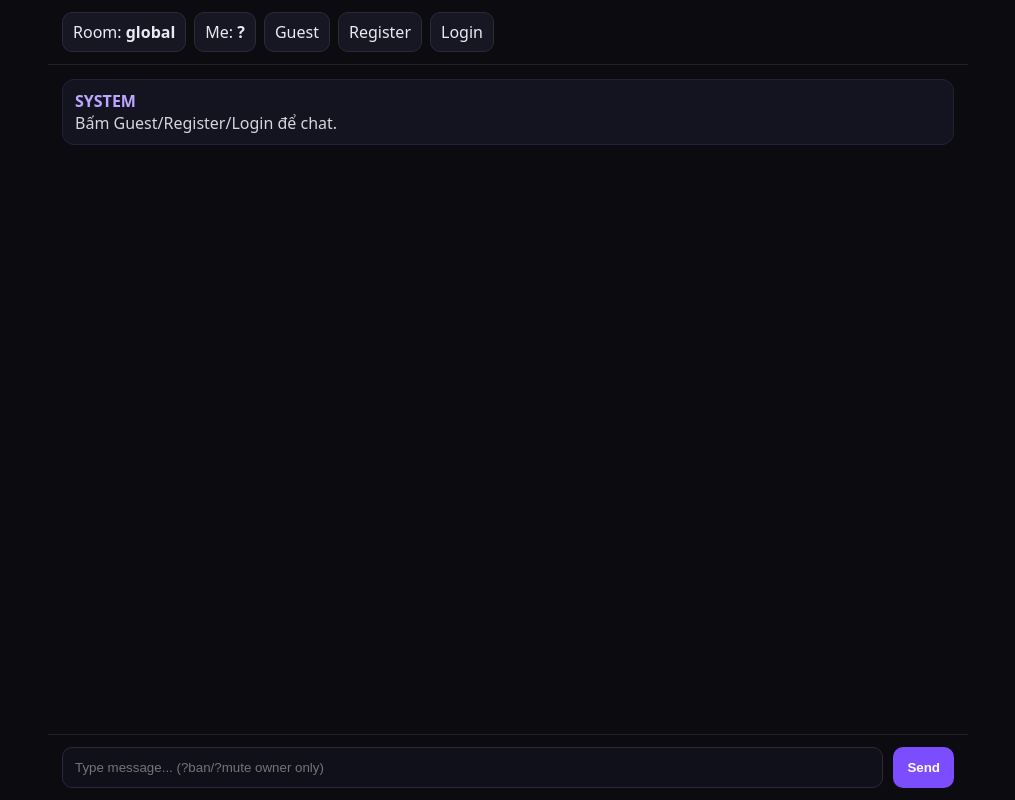
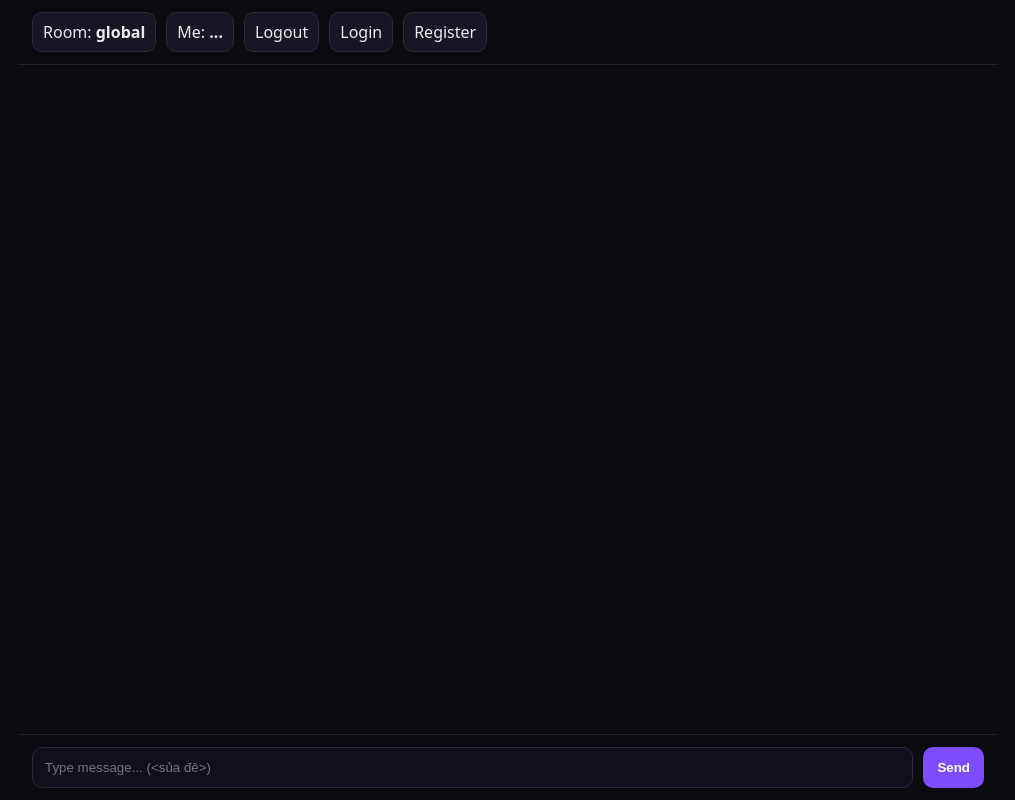
Before and after one commit to trieu1082/chat-with-me, a website: page public/index.html in a window 1280 px wide. Shown: the whole page, without its empty margins (132-1147 px from the left). Drawn offline with Linux system fonts and the light colour scheme.

Commit message:
Refactor HTML structure and update styles

```diff
--- a/public/index.html
+++ b/public/index.html
@@ -6,34 +6,45 @@
   <title>PMT Chat</title>
   <style>
     body{margin:0;background:#0b0b10;color:#eaeaf2;font-family:system-ui}
-    .wrap{max-width:920px;margin:0 auto;height:100vh;display:flex;flex-direction:column}
-    .top{padding:12px 14px;border-bottom:1px solid #222;display:flex;gap:8px;align-items:center;flex-wrap:wrap}
+    .wrap{max-width:980px;margin:0 auto;height:100vh;display:flex;flex-direction:column}
+    .top{padding:12px 14px;border-bottom:1px solid #222;display:flex;gap:10px;align-items:center;flex-wrap:wrap}
     .pill{background:#171723;border:1px solid #2a2a3a;border-radius:10px;padding:8px 10px}
     .btn{cursor:pointer;user-select:none}
     .msgs{flex:1;overflow:auto;padding:14px;display:flex;flex-direction:column;gap:10px}
     .m{padding:10px 12px;background:#141420;border:1px solid #22223a;border-radius:12px}
-    .u{font-weight:700;color:#bda6ff}
-    .t{opacity:.9;white-space:pre-wrap;word-break:break-word}
+    .u{font-weight:800;color:#bda6ff;margin-bottom:2px}
+    .t{opacity:.92;white-space:pre-wrap;word-break:break-word;line-height:1.35}
     .bar{display:flex;gap:10px;padding:12px 14px;border-top:1px solid #222}
     input{flex:1;background:#10101a;border:1px solid #2a2a3a;border-radius:10px;padding:12px;color:#fff;outline:none}
-    button{background:#7c4dff;border:none;color:#fff;border-radius:10px;padding:12px 14px;font-weight:700}
+    button{background:#7c4dff;border:none;color:#fff;border-radius:10px;padding:12px 14px;font-weight:800}
+    .pin{background:#10101a;border:1px solid #2a2a3a;border-radius:10px;padding:10px 12px;display:none;max-width:980px;margin:12px 14px 0 14px;overflow:hidden;text-overflow:ellipsis;white-space:nowrap}
+    .msg.h1{font-size:18px;font-weight:900}
+    .msg.h2{font-size:16px;font-weight:900}
+    .spoiler{background:#2a2a3a;color:transparent;border-radius:6px;padding:0 6px;cursor:pointer;user-select:none}
+    .spoiler.reveal{color:#eaeaf2}
+    .meta{opacity:.55;font-size:12px;margin-left:6px}
   </style>
 </head>
 <body>
   <div class="wrap">
     <div class="top">
       <div class="pill">Room: <b id="room">global</b></div>
-    <div class="pill">Me: <b id="me">?</b></div>
-    <div class="pill btn" id="guest">Guest</div>
+      <div class="pill">Me: <b id="me">...</b></div>
+      <div class="pill btn" id="logout">Logout</div>
+      <div class="pill btn" id="login">Login</div>
       <div class="pill btn" id="register">Register</div>
-    <div class="pill btn" id="login">Login</div>
     </div>
+
+    <div class="pin" id="pinBox"></div>
+
     <div class="msgs" id="msgs"></div>
+
     <div class="bar">
-    <input id="txt" placeholder="Type message... (?ban/?mute owner only)"/>
+      <input id="txt" placeholder="Type message... (<sủa đê>)"/>
       <button id="send">Send</button>
     </div>
   </div>
+
   <script src="/app.js"></script>
 </body>
 </html>
```
Lines whose indentation alone changed are shown as unchanged.
